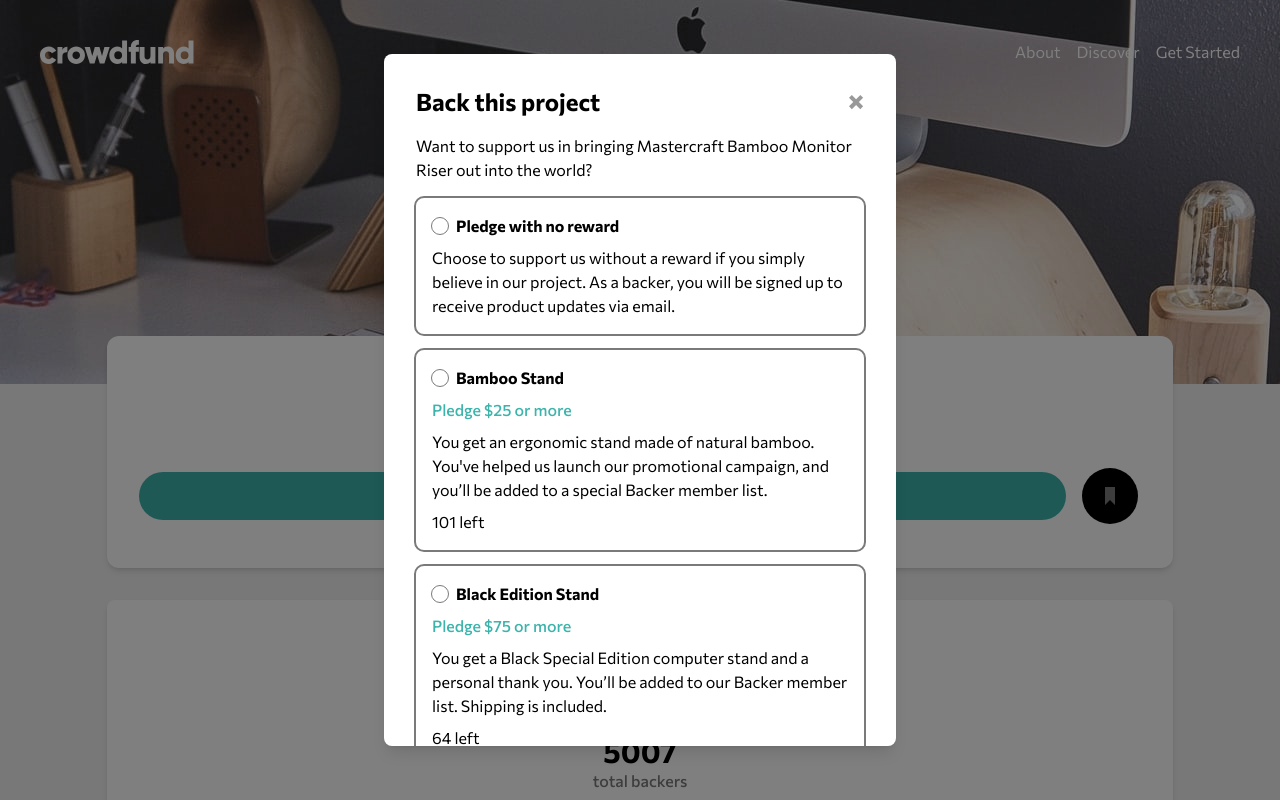
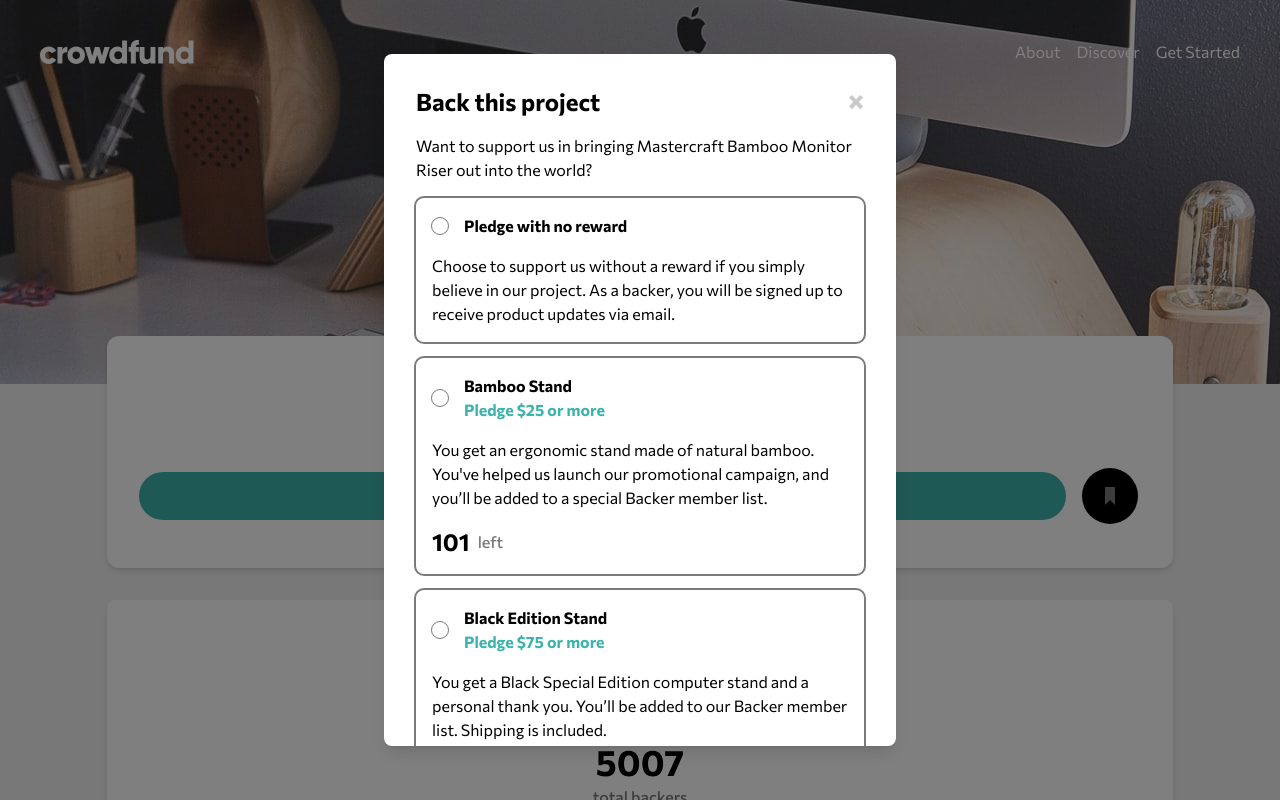
Before and after one commit to jjdavenport/crowdfunding-product-page-main, a React (Vite) app: page / in a window 1280 px wide. Both pictures are taken after a click on the button "Back this project". Shown: the top 800 px of the page. Built offline with nearby package versions, Linux system fonts and the light colour scheme.

Commit message:
add selected div

```diff
--- a/package.json
+++ b/package.json
@@ -3,11 +3,14 @@
   "private": true,
   "version": "0.0.0",
   "type": "module",
+  "homepage": "https://jjdavenport.github.io/crowdfunding-product-page-main",
   "scripts": {
     "dev": "vite",
     "build": "vite build",
     "lint": "eslint .",
-    "preview": "vite preview"
+    "preview": "vite preview",
+    "predeploy": "npm run build",
+    "deploy": "gh-pages -d dist"
   },
   "dependencies": {
     "cleave.js": "^1.6.0",
@@ -25,6 +28,7 @@
     "eslint-plugin-react": "^7.37.0",
     "eslint-plugin-react-hooks": "^5.1.0-rc.0",
     "eslint-plugin-react-refresh": "^0.4.12",
+    "gh-pages": "^6.2.0",
     "globals": "^15.9.0",
     "postcss": "^8.4.47",
     "prettier": "^3.3.3",
--- a/src/components/backed.jsx
+++ b/src/components/backed.jsx
@@ -6,22 +6,22 @@
     <>
       <main className="flex w-10/12 flex-col items-center rounded-lg bg-white p-6 text-center shadow-md">
         <ul className="flex w-full flex-col items-center">
-          <li className="flex flex-col items-center p-4 text-3xl font-bold">
+          <li className="flex flex-col items-center gap-1 p-4 text-4xl font-bold">
             ${formatValue}
             <span className="text-base font-medium text-darkGray">
               of $100,000 backed
             </span>
           </li>
-          <div className="w-2/12 border-b-[1px] border-b-darkGray"></div>
-          <li className="flex flex-col items-center p-4 text-3xl font-bold">
+          <div className="w-20 border-b-[1px] border-b-darkGray border-opacity-40"></div>
+          <li className="flex flex-col items-center gap-1 p-4 text-4xl font-bold">
             {backers}
             <span className="text-base font-medium text-darkGray">
               total backers
             </span>
           </li>
-          <div className="w-2/12 border-b-[1px] border-b-darkGray"></div>
-          <li className="flex flex-col items-center p-4 text-3xl font-bold">
-            56{" "}
+          <div className="w-20 border-b-[1px] border-b-darkGray border-opacity-40"></div>
+          <li className="flex flex-col items-center gap-1 p-4 text-4xl font-bold">
+            56
             <span className="text-base font-medium text-darkGray">
               days left
             </span>
--- a/src/components/complete.jsx
+++ b/src/components/complete.jsx
@@ -25,7 +25,7 @@
 
         <div className="flex flex-col gap-3">
           <span className="text-xl font-bold">Thanks for your support!</span>
-          <p>
+          <p className="text-darkGray">
             Your pledge brings us one step closer to sharing Mastercraft Bamboo
             Monitor Riser worldwide. You will get an email once our campaign is
             completed.
--- a/src/components/pledge.jsx
+++ b/src/components/pledge.jsx
@@ -2,11 +2,11 @@
   return (
     <>
       <li
-        className={`${amount === "0" ? "opacity-40" : "opacity-100"} flex flex-col gap-4 rounded-lg p-4 outline outline-1 outline-darkGray`}
+        className={`${amount === "0" ? "opacity-40" : "opacity-100"} flex flex-col gap-4 rounded-lg border-[1px] border-darkGray border-opacity-20 p-4`}
       >
-        <div className="flex flex-col gap-1">
+        <div className="flex flex-col">
           <span className="font-bold">{title}</span>
-          <span className="font-medium text-moderateCyan">
+          <span className="font-bold text-moderateCyan">
             Pledge {pledge} or more
           </span>
         </div>
--- a/src/components/select.jsx
+++ b/src/components/select.jsx
@@ -1,6 +1,5 @@
 import { useEffect, useState } from "react";
 import Selected from "./selected";
-import closeIcon from "./assets/icon-close-modal.svg";
 
 const Select = ({ onClose, onSelect, selected, onComplete }) => {
   const [inputFocus, setInputFocus] = useState(null);
@@ -23,8 +22,15 @@
         >
           <div className="flex justify-between">
             <h3 className="text-2xl font-bold">Back this project</h3>
-            <button onClick={onClose}>
-              <img src={closeIcon} alt="Close" />
+            <button onClick={onClose} className="group">
+              <svg width="15" height="15" xmlns="http://www.w3.org/2000/svg">
+                <path
+                  className="fill-darkGray transition duration-300 ease-in-out group-hover:fill-black"
+                  d="M11.314 0l2.828 2.828L9.9 7.071l4.243 4.243-2.828 2.828L7.07 9.9l-4.243 4.243L0 11.314 4.242 7.07 0 2.828 2.828 0l4.243 4.242L11.314 0z"
+                  fillRule="evenodd"
+                  opacity=".4"
+                />
+              </svg>
             </button>
           </div>
           <p>
--- a/src/components/selected.jsx
+++ b/src/components/selected.jsx
@@ -30,11 +30,11 @@
       <li
         onClick={onSelect}
         className={`${
-          amount === "0" ? "pointer-events-none opacity-40" : ""
+          amount === "0" ? "pointer-events-none opacity-40" : null
         } ${selected ? "outline-moderateCyan" : "outline-darkGray"} flex flex-col gap-4 divide-y-2 rounded-lg text-start outline outline-2`}
       >
-        <button className="group flex flex-col gap-2 p-4 text-left">
-          <div className="flex items-center gap-2">
+        <button className="group flex flex-col gap-4 p-4 text-left">
+          <div className="flex items-center gap-4">
             <div className="flex h-4 w-4 items-center justify-center rounded-full outline outline-1 outline-darkGray group-hover:outline-darkCyan">
               <div
                 className={`${
@@ -42,17 +42,24 @@
                 } h-[10px] w-[10px] rounded-full`}
               ></div>
             </div>
-            <span className="font-bold text-black transition duration-300 ease-in-out group-hover:text-darkCyan">
-              {title}
-            </span>
+            <div className="flex flex-col">
+              <span className="font-bold text-black transition duration-300 ease-in-out group-hover:text-darkCyan">
+                {title}
+              </span>
+              {pledge && (
+                <span className="font-bold text-moderateCyan transition duration-300 ease-in-out group-hover:text-darkCyan">
+                  Pledge ${pledge} or more
+                </span>
+              )}
+            </div>
           </div>
-          {pledge && (
-            <span className="font-medium text-moderateCyan transition duration-300 ease-in-out group-hover:text-darkCyan">
-              Pledge ${pledge} or more
+          <p>{paragraph}</p>
+          {amount && (
+            <span className="flex items-center gap-2 text-2xl font-bold">
+              {amount}{" "}
+              <span className="text-base font-medium text-darkGray">left</span>
             </span>
           )}
-          <p>{paragraph}</p>
-          {amount && <span>{amount} left</span>}
         </button>
         {selected && input && (
           <div className="flex w-full flex-col gap-1 p-4">
--- a/tailwind.config.js
+++ b/tailwind.config.js
@@ -4,8 +4,8 @@
   theme: {
     extend: {
       backgroundImage: {
-        mobile: "url('./src/components/assets/image-hero-mobile.jpg')",
-        desktop: "url('./src/components/assets/image-hero-desktop.jpg')",
+        mobile: "url('../src/components/assets/image-hero-mobile.jpg')",
+        desktop: "url('../src/components/assets/image-hero-desktop.jpg')",
       },
       colors: {
         moderateCyan: "hsl(176, 50%, 47%)",
```
Also changed, not shown: vite.config.js (+4 -3 lines), 1 other file (tests, documents, lock files or other folders).
